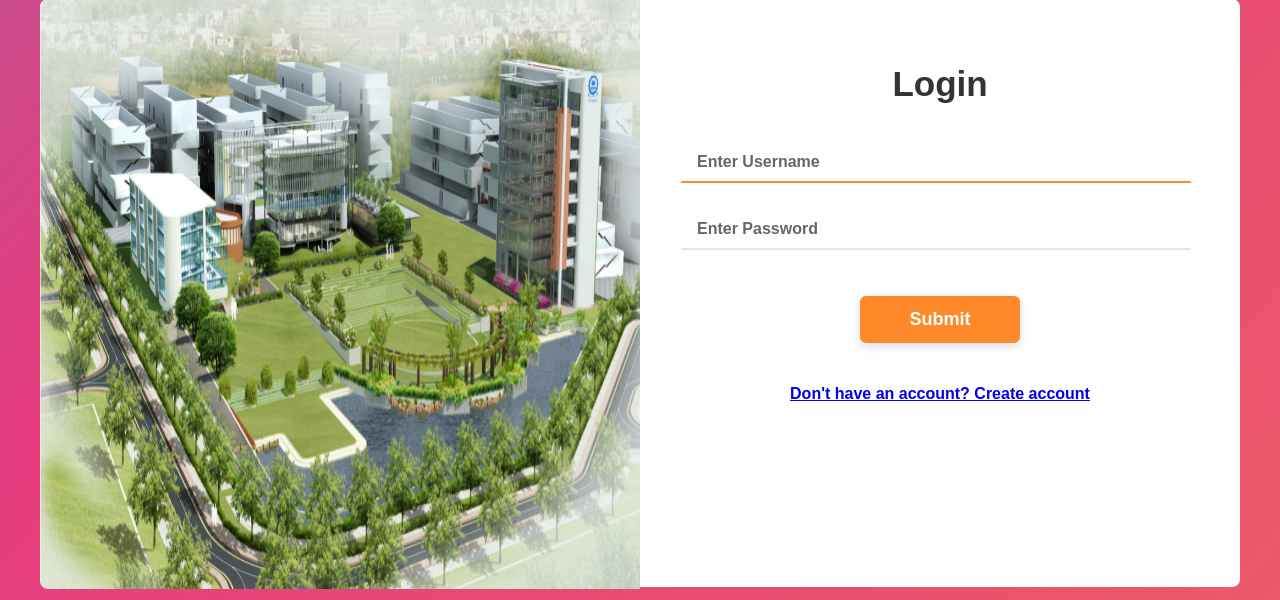
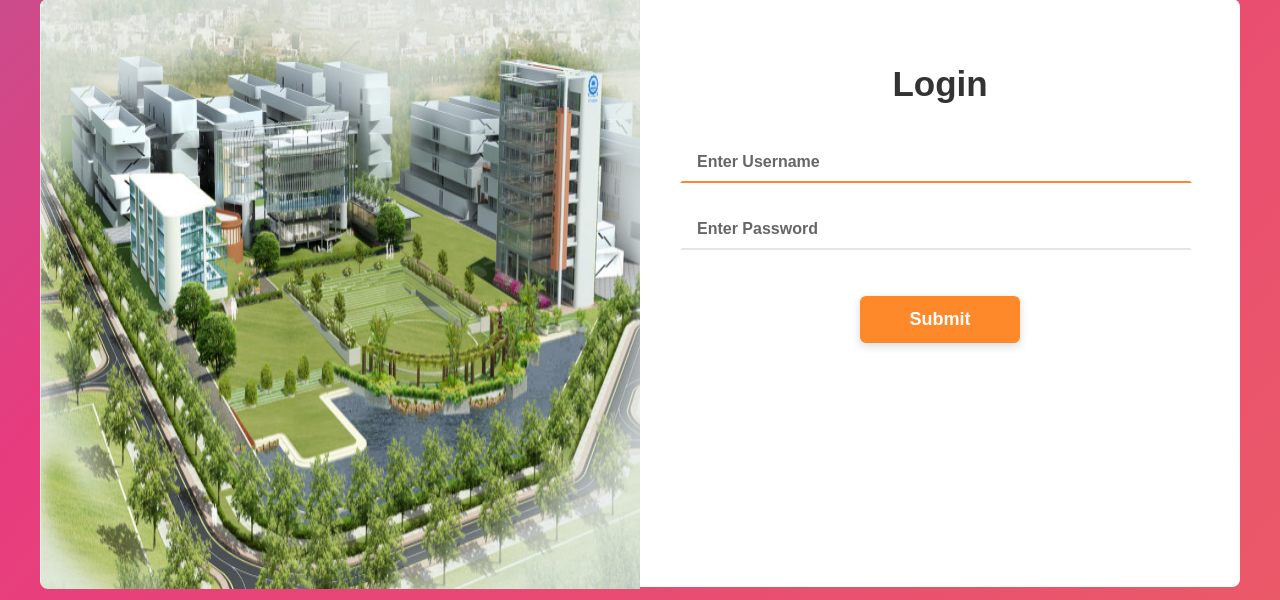
Before and after one commit to Sreekara-Madyastha/Faculty-Info, a Flask app: page /login in a window 1280 px wide. Shown: the part 181-781 px from the top of the page. Run offline with Flask 2, Linux system fonts and the light colour scheme.

Commit message:
Update login.html

```diff
--- a/templates/login.html
+++ b/templates/login.html
@@ -53,9 +53,7 @@
               value="Submit"
             />
           </div>
-          <p class="form_text">
-                <a href="/register" class="form_link" id="linkCreateAccount">Don't have an account? Create account</a>
-            </p>
+
         </form>
       </div>
     </div>
```
